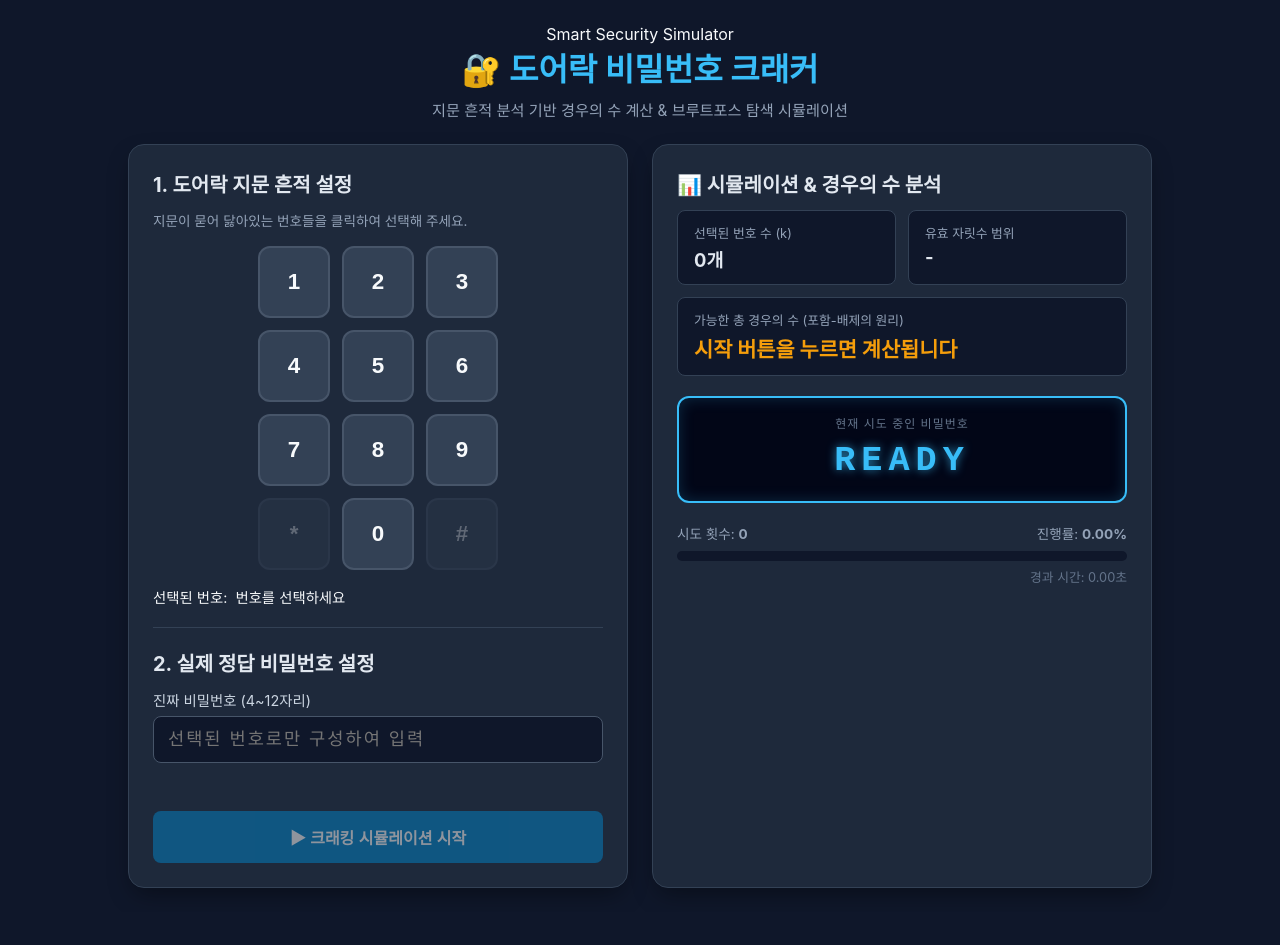
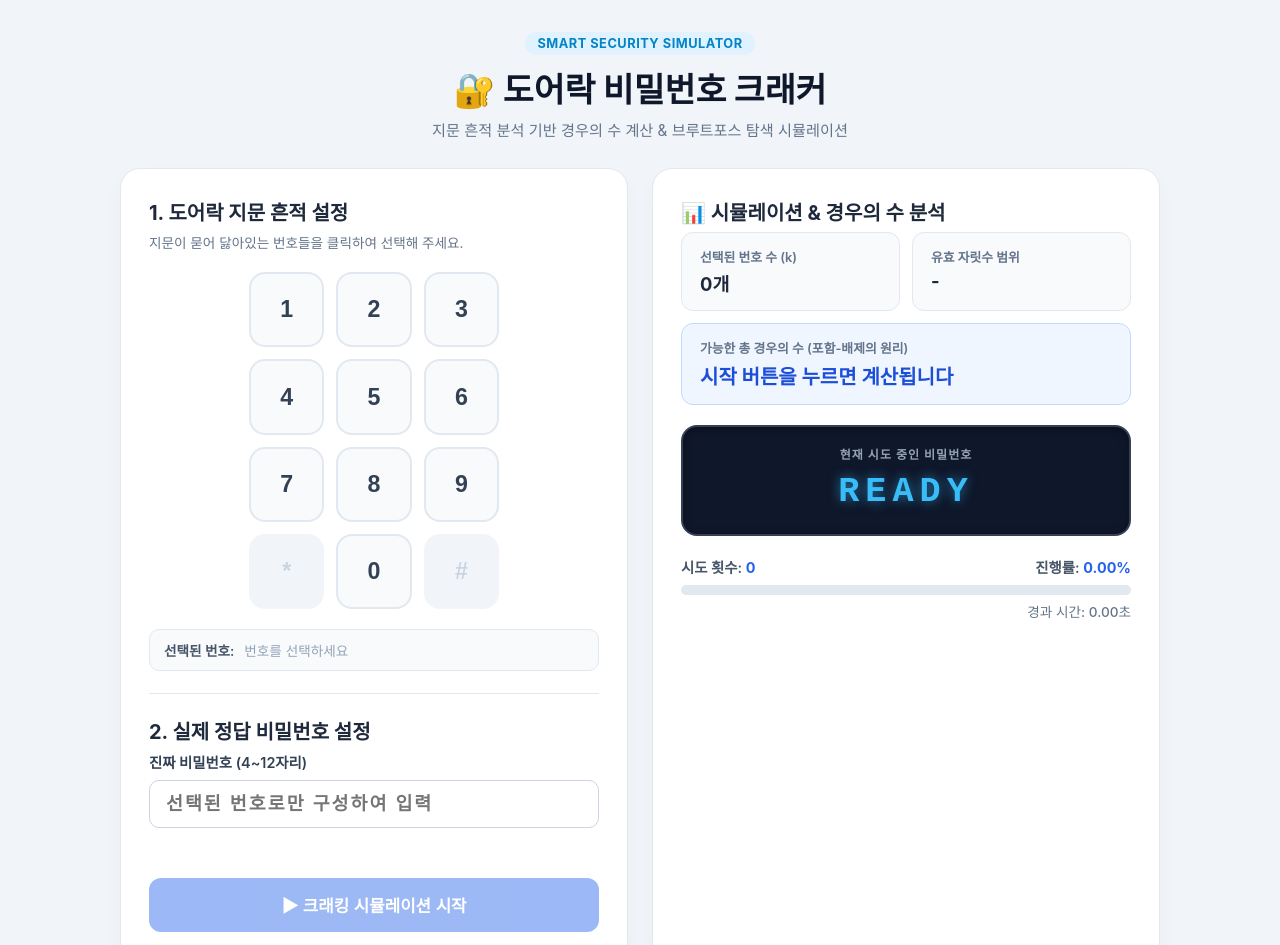
Before and after one commit to qlalfqjsghzmfozld/qlalfqjsghwnd3.github.io, a plain HTML site: page index.html in a window 1280 px wide. Shown: the top 945 px of the page. Before the commit the page ends 912 px from the top, so only its background shows below. Drawn offline with Linux system fonts and the light colour scheme.

Commit message:
Update style.css

```diff
--- a/style.css
+++ b/style.css
@@ -5,66 +5,84 @@
 }
 
 body {
-  font-family: -apple-system, BlinkMacSystemFont, "Segoe UI", Roboto, "Helvetica Neue", Arial, sans-serif;
-  background-color: #0f172a;
-  color: #f8fafc;
+  font-family: -apple-system, BlinkMacSystemFont, "Pretendard", "Segoe UI", Roboto, "Helvetica Neue", Arial, sans-serif;
+  background-color: #f1f5f9;
+  color: #1e293b;
   min-height: 100vh;
-  padding: 24px 16px;
+  padding: 32px 16px;
   display: flex;
   justify-content: center;
 }
 
 .container {
   width: 100%;
-  max-width: 1024px;
+  max-width: 1040px;
 }
 
+/* 헤더 영역 */
 header {
   text-align: center;
-  margin-bottom: 24px;
+  margin-bottom: 28px;
+}
+
+.header-badge {
+  display: inline-block;
+  padding: 4px 12px;
+  border-radius: 9999px;
+  background-color: #e0f2fe;
+  color: #0284c7;
+  font-size: 0.8rem;
+  font-weight: 700;
+  text-transform: uppercase;
+  letter-spacing: 0.5px;
+  margin-bottom: 8px;
 }
 
 header h1 {
-  font-size: 2rem;
-  color: #38bdf8;
-  margin-bottom: 8px;
+  font-size: 2.1rem;
+  font-weight: 800;
+  color: #0f172a;
+  margin-bottom: 6px;
 }
 
 .subtitle {
-  color: #94a3b8;
+  color: #64748b;
   font-size: 0.95rem;
 }
 
+/* 그리드 레이아웃 */
 .grid-layout {
   display: grid;
   grid-template-columns: 1fr 1fr;
   gap: 24px;
 }
 
-@media (max-width: 768px) {
+@media (max-width: 820px) {
   .grid-layout {
     grid-template-columns: 1fr;
   }
 }
 
+/* 카드 스타일 (화사한 화이트 테마) */
 .card {
-  background-color: #1e293b;
-  border-radius: 16px;
-  padding: 24px;
-  border: 1px solid #334155;
-  box-shadow: 0 10px 25px -5px rgba(0, 0, 0, 0.4);
+  background-color: #ffffff;
+  border-radius: 20px;
+  padding: 28px;
+  border: 1px solid #e2e8f0;
+  box-shadow: 0 10px 25px -5px rgba(15, 23, 42, 0.05), 0 8px 10px -6px rgba(15, 23, 42, 0.02);
 }
 
 .card h2 {
   font-size: 1.25rem;
-  color: #e2e8f0;
-  margin-bottom: 12px;
+  font-weight: 700;
+  color: #1e293b;
+  margin-bottom: 6px;
 }
 
 .guide-text {
   font-size: 0.85rem;
-  color: #94a3b8;
-  margin-bottom: 16px;
+  color: #64748b;
+  margin-bottom: 20px;
 }
 
 /* 도어락 키패드 */
@@ -72,54 +90,73 @@ header h1 {
   display: grid;
   grid-template-columns: repeat(3, 1fr);
   gap: 12px;
-  max-width: 240px;
-  margin: 0 auto 16px;
+  max-width: 250px;
+  margin: 0 auto 20px;
 }
 
 .key-btn {
   aspect-ratio: 1;
-  background-color: #334155;
-  border: 2px solid #475569;
-  border-radius: 12px;
-  color: #f8fafc;
-  font-size: 1.4rem;
-  font-weight: bold;
+  background-color: #f8fafc;
+  border: 2px solid #e2e8f0;
+  border-radius: 16px;
+  color: #334155;
+  font-size: 1.45rem;
+  font-weight: 700;
   cursor: pointer;
-  transition: all 0.2s ease;
+  transition: all 0.18s ease-in-out;
   position: relative;
+  display: flex;
+  align-items: center;
+  justify-content: center;
+  user-select: none;
 }
 
 .key-btn:hover:not(.disabled) {
-  background-color: #475569;
+  background-color: #f1f5f9;
+  border-color: #cbd5e1;
   transform: translateY(-2px);
+  box-shadow: 0 4px 12px rgba(0, 0, 0, 0.05);
 }
 
 .key-btn.selected {
-  background-color: #0284c7;
-  border-color: #38bdf8;
-  box-shadow: 0 0 14px rgba(56, 189, 248, 0.6);
+  background-color: #2563eb;
+  border-color: #1d4ed8;
+  color: #ffffff;
+  box-shadow: 0 4px 14px rgba(37, 99, 235, 0.35);
 }
 
 .key-btn.selected::after {
   content: "🐾";
   position: absolute;
-  top: 4px;
-  right: 4px;
+  top: 6px;
+  right: 6px;
   font-size: 0.75rem;
-  opacity: 0.8;
 }
 
 .key-btn.disabled {
-  opacity: 0.3;
+  background-color: #f1f5f9;
+  border-color: #f1f5f9;
+  color: #cbd5e1;
   cursor: not-allowed;
 }
 
+/* 선택된 번호 배지 */
 .selected-badge-box {
   display: flex;
   align-items: center;
-  gap: 8px;
-  margin-bottom: 16px;
-  font-size: 0.9rem;
+  gap: 10px;
+  margin-bottom: 20px;
+  padding: 10px 14px;
+  background-color: #f8fafc;
+  border-radius: 10px;
+  border: 1px solid #e2e8f0;
+}
+
+.badge-title {
+  font-size: 0.85rem;
+  font-weight: 600;
+  color: #475569;
+  white-space: nowrap;
 }
 
 .badges {
@@ -129,96 +166,124 @@ header h1 {
 }
 
 .badge {
-  background-color: #0369a1;
-  color: #e0f2fe;
-  padding: 3px 8px;
+  background-color: #eff6ff;
+  color: #2563eb;
+  border: 1px solid #bfdbfe;
+  padding: 3px 9px;
   border-radius: 6px;
-  font-weight: bold;
+  font-weight: 700;
+  font-size: 0.9rem;
+}
+
+.placeholder-text {
   font-size: 0.85rem;
+  color: #94a3b8;
 }
 
 hr {
   border: 0;
   height: 1px;
-  background-color: #334155;
-  margin: 20px 0;
+  background-color: #e2e8f0;
+  margin: 22px 0;
 }
 
 /* 입력 필드 */
 .input-group {
   display: flex;
   flex-direction: column;
-  gap: 6px;
-  margin-bottom: 12px;
+  gap: 8px;
+  margin-bottom: 10px;
 }
 
 .input-group label {
   font-size: 0.9rem;
-  color: #cbd5e1;
+  font-weight: 600;
+  color: #334155;
 }
 
 .input-group input {
-  padding: 12px 14px;
-  border-radius: 8px;
-  border: 1px solid #475569;
-  background-color: #0f172a;
-  color: #f8fafc;
-  font-size: 1.1rem;
+  padding: 12px 16px;
+  border-radius: 10px;
+  border: 1.5px solid #cbd5e1;
+  background-color: #ffffff;
+  color: #0f172a;
+  font-size: 1.15rem;
+  font-weight: 600;
   letter-spacing: 2px;
+  transition: all 0.2s;
 }
 
 .input-group input:focus {
   outline: none;
-  border-color: #38bdf8;
-  box-shadow: 0 0 0 3px rgba(56, 189, 248, 0.2);
+  border-color: #2563eb;
+  box-shadow: 0 0 0 4px rgba(37, 99, 235, 0.12);
 }
 
 .validation-msg {
   font-size: 0.85rem;
-  min-height: 20px;
-  margin-bottom: 16px;
+  min-height: 22px;
+  margin-bottom: 18px;
+  font-weight: 500;
 }
 
 .validation-msg.error {
-  color: #f87171;
+  color: #dc2626;
 }
 
 .validation-msg.success {
-  color: #4ade80;
+  color: #059669;
 }
 
 /* 버튼 */
+.button-group {
+  margin-top: 4px;
+}
+
 .btn {
   width: 100%;
-  padding: 14px;
-  border-radius: 8px;
-  font-size: 1rem;
-  font-weight: bold;
+  padding: 15px;
+  border-radius: 12px;
+  font-size: 1.05rem;
+  font-weight: 700;
   cursor: pointer;
   border: none;
-  transition: opacity 0.2s;
+  transition: all 0.2s;
+  display: flex;
+  align-items: center;
+  justify-content: center;
+  gap: 8px;
 }
 
 .btn:disabled {
-  opacity: 0.5;
+  opacity: 0.45;
   cursor: not-allowed;
+  transform: none !important;
+  box-shadow: none !important;
 }
 
 .btn-primary {
-  background-color: #0284c7;
-  color: white;
+  background-color: #2563eb;
+  color: #ffffff;
+  box-shadow: 0 4px 14px rgba(37, 99, 235, 0.25);
 }
 
 .btn-primary:hover:not(:disabled) {
-  background-color: #0369a1;
+  background-color: #1d4ed8;
+  transform: translateY(-2px);
+  box-shadow: 0 6px 18px rgba(37, 99, 235, 0.35);
 }
 
 .btn-danger {
-  background-color: #e11d48;
-  color: white;
+  background-color: #ef4444;
+  color: #ffffff;
+  box-shadow: 0 4px 14px rgba(239, 68, 68, 0.25);
 }
 
-/* 모니터 영역 */
+.btn-danger:hover {
+  background-color: #dc2626;
+}
+
+/* 우측 분석 & 모니터 섹션 */
 .stats-grid {
   display: grid;
   grid-template-columns: 1fr 1fr;
@@ -227,67 +292,71 @@ hr {
 }
 
 .stat-card {
-  background-color: #0f172a;
-  padding: 12px 16px;
-  border-radius: 8px;
-  border: 1px solid #334155;
+  background-color: #f8fafc;
+  padding: 14px 18px;
+  border-radius: 12px;
+  border: 1px solid #e2e8f0;
 }
 
 .stat-card.full-width {
   grid-column: span 2;
+  background-color: #eff6ff;
+  border-color: #bfdbfe;
 }
 
 .stat-label {
   display: block;
   font-size: 0.8rem;
-  color: #94a3b8;
+  font-weight: 600;
+  color: #64748b;
   margin-bottom: 4px;
 }
 
 .stat-value {
   font-size: 1.15rem;
-  font-weight: bold;
-  color: #e2e8f0;
+  font-weight: 700;
+  color: #1e293b;
 }
 
 .stat-value.highlight {
-  font-size: 1.3rem;
-  color: #f59e0b;
+  font-size: 1.25rem;
+  color: #1d4ed8;
 }
 
-/* 디지털 화면 */
+/* 디지털 화면 (하이테크 도어락 OLED 느낌) */
 .display-panel {
-  background-color: #020617;
-  border: 2px solid #38bdf8;
-  box-shadow: inset 0 0 15px rgba(56, 189, 248, 0.2);
-  border-radius: 12px;
-  padding: 16px;
+  background: #0f172a;
+  border: 2px solid #334155;
+  border-radius: 16px;
+  padding: 18px 20px;
   text-align: center;
   margin-bottom: 20px;
+  box-shadow: inset 0 2px 10px rgba(0, 0, 0, 0.35);
 }
 
 .display-label {
   font-size: 0.75rem;
-  color: #64748b;
+  color: #94a3b8;
   text-transform: uppercase;
   letter-spacing: 1px;
   margin-bottom: 6px;
+  font-weight: 600;
 }
 
 .display-screen {
   font-family: "Courier New", Courier, monospace;
   font-size: 2.2rem;
-  font-weight: bold;
+  font-weight: 800;
   color: #38bdf8;
   letter-spacing: 6px;
-  text-shadow: 0 0 10px rgba(56, 189, 248, 0.7);
+  text-shadow: 0 0 12px rgba(56, 189, 248, 0.6);
   min-height: 48px;
   display: flex;
   align-items: center;
   justify-content: center;
 }
 
-/* 프로그레스 */
+/* 프로그레스 바 */
 .progress-box {
   margin-bottom: 20px;
 }
@@ -295,16 +364,21 @@ hr {
 .progress-info {
   display: flex;
   justify-content: space-between;
-  font-size: 0.85rem;
-  color: #94a3b8;
+  font-size: 0.9rem;
+  font-weight: 600;
+  color: #475569;
   margin-bottom: 8px;
+}
+
+.text-blue {
+  color: #2563eb;
 }
 
 .progress-bar-bg {
   width: 100%;
   height: 10px;
-  background-color: #0f172a;
-  border-radius: 5px;
+  background-color: #e2e8f0;
+  border-radius: 9999px;
   overflow: hidden;
   margin-bottom: 6px;
 }
@@ -312,42 +386,69 @@ hr {
 .progress-bar-fill {
   width: 0%;
   height: 100%;
-  background: linear-gradient(90deg, #38bdf8, #10b981);
+  background: linear-gradient(90deg, #2563eb, #10b981);
   transition: width 0.1s linear;
 }
 
 .time-info {
-  font-size: 0.8rem;
+  font-size: 0.85rem;
   color: #64748b;
   text-align: right;
+  font-weight: 500;
 }
 
 /* 결과 창 */
 .result-box {
-  background-color: rgba(16, 185, 129, 0.1);
-  border: 1px solid #10b981;
-  padding: 16px;
-  border-radius: 10px;
+  background-color: #f0fdf4;
+  border: 1.5px solid #86efac;
+  padding: 20px;
+  border-radius: 14px;
+  margin-top: 10px;
 }
 
-.result-box h3 {
-  color: #34d399;
-  font-size: 1.15rem;
-  margin-bottom: 8px;
+.result-header {
+  display: flex;
+  align-items: center;
+  gap: 8px;
+  margin-bottom: 12px;
 }
 
-.result-box ul {
-  list-style: none;
-  font-size: 0.9rem;
-  color: #cbd5e1;
-  margin-top: 8px;
-  display: flex;
-  flex-direction: column;
-  gap: 4px;
+.result-header h3 {
+  color: #15803d;
+  font-size: 1.15rem;
+  font-weight: 700;
+}
+
+.result-pw-display {
+  font-size: 1.05rem;
+  color: #1e293b;
+  font-weight: 600;
+  margin-bottom: 14px;
 }
 
 .text-success {
-  color: #34d399;
-  font-size: 1.3rem;
+  color: #16a34a;
+  font-size: 1.45rem;
   letter-spacing: 2px;
 }
+
+.result-details {
+  display: flex;
+  flex-direction: column;
+  gap: 8px;
+  background-color: #ffffff;
+  padding: 14px;
+  border-radius: 10px;
+  border: 1px solid #dcfce7;
+}
+
+.detail-row {
+  display: flex;
+  justify-content: space-between;
+  font-size: 0.9rem;
+  color: #334155;
+}
+
+.detail-row strong {
+  color: #0f172a;
+}
```
